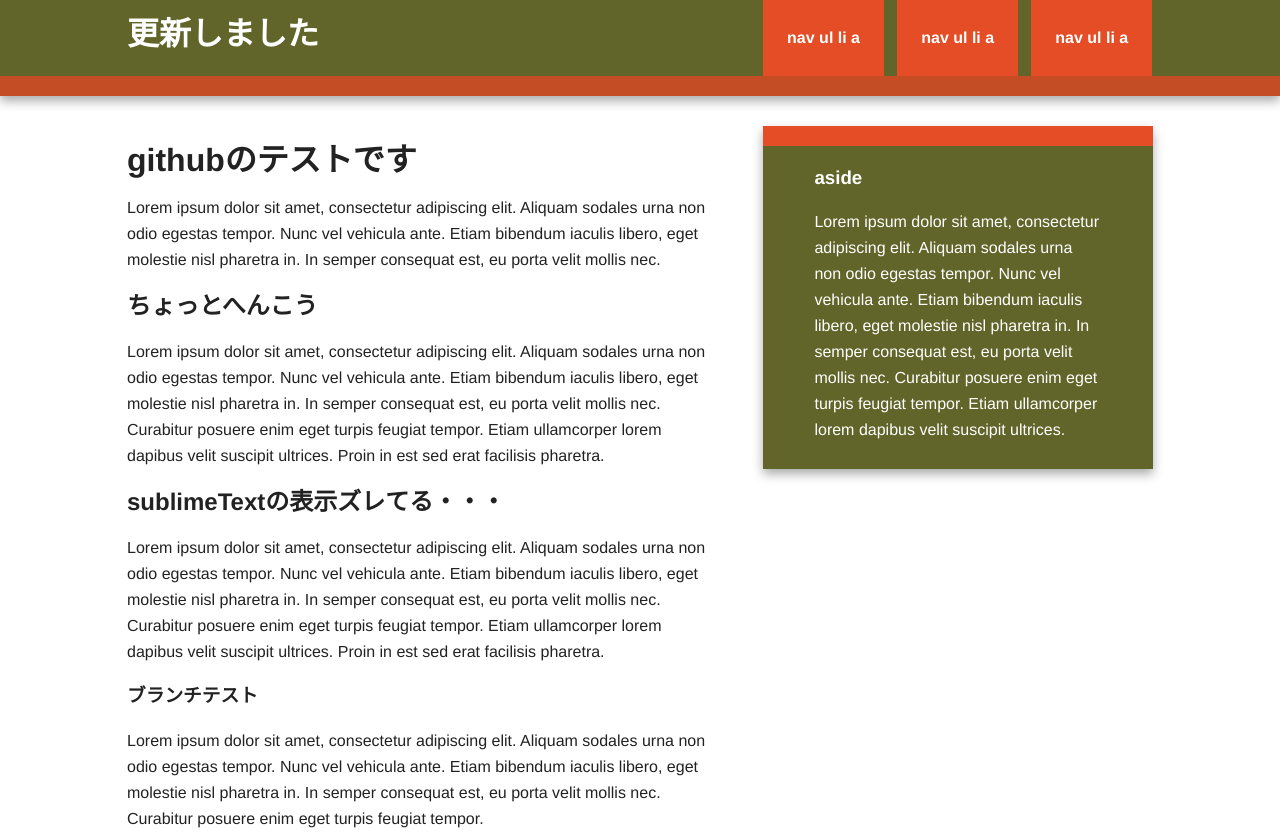
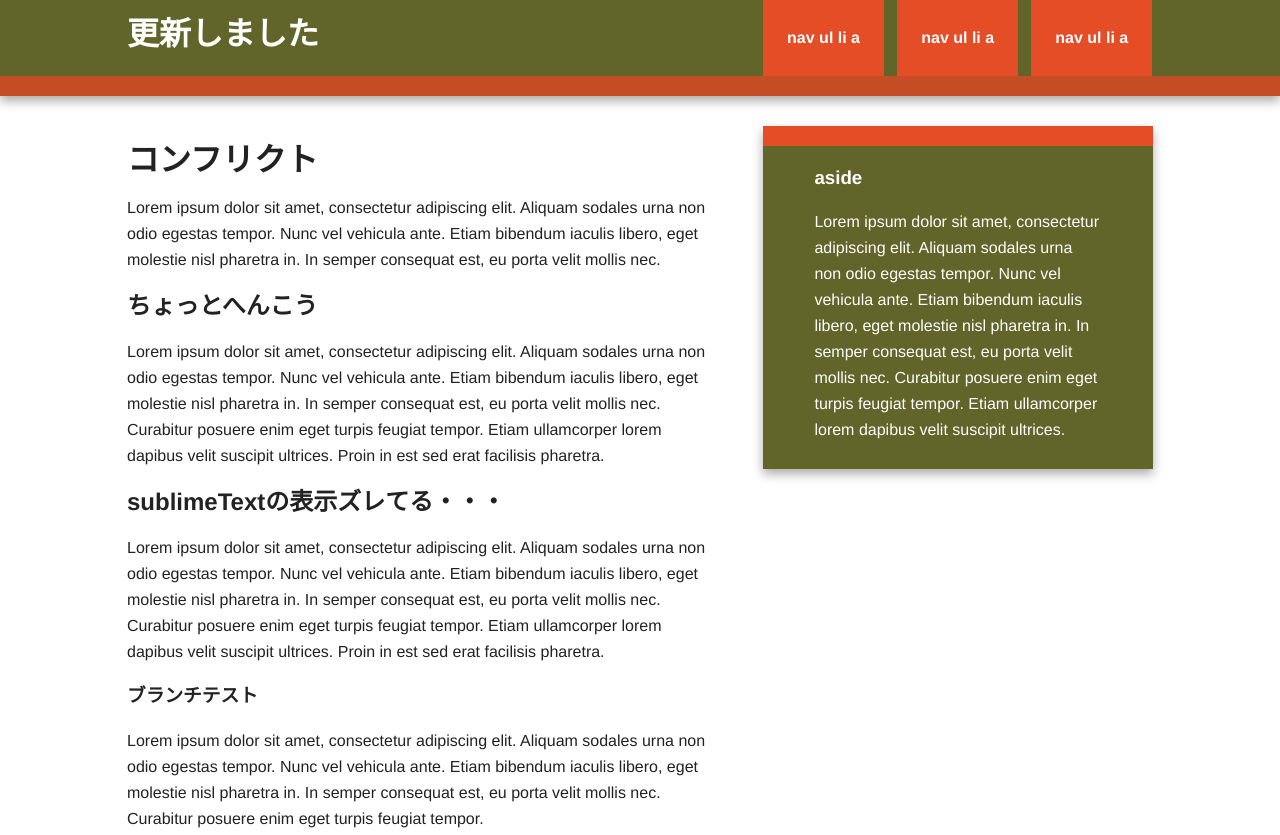
Before and after one commit to Tkanbara/yuruGit, a plain HTML site: page index.html in a window 1280 px wide. Shown: the top 835 px of the page. Drawn offline with nearby package versions, Linux system fonts and the light colour scheme.

Commit message:
konhurikuto

```diff
--- a/index.html
+++ b/index.html
@@ -32,7 +32,7 @@
 
                 <article>
                     <header>
-                        <h1>githubのテストです</h1>
+                        <h1>コンフリクト</h1>
                         <p>Lorem ipsum dolor sit amet, consectetur adipiscing elit. Aliquam sodales urna non odio egestas tempor. Nunc vel vehicula ante. Etiam bibendum iaculis libero, eget molestie nisl pharetra in. In semper consequat est, eu porta velit mollis nec.</p>
                     </header>
                     <section>
```
